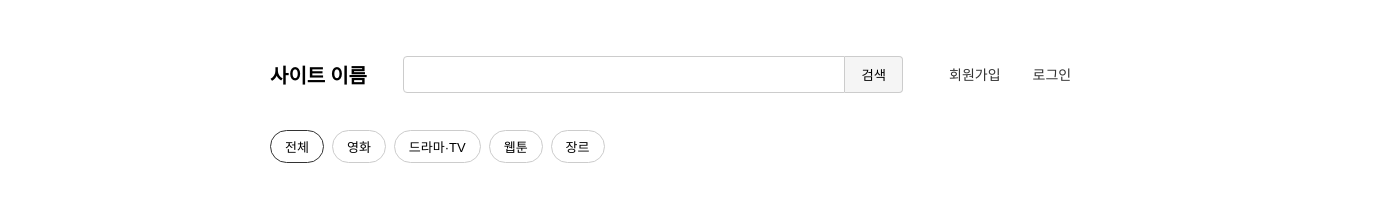
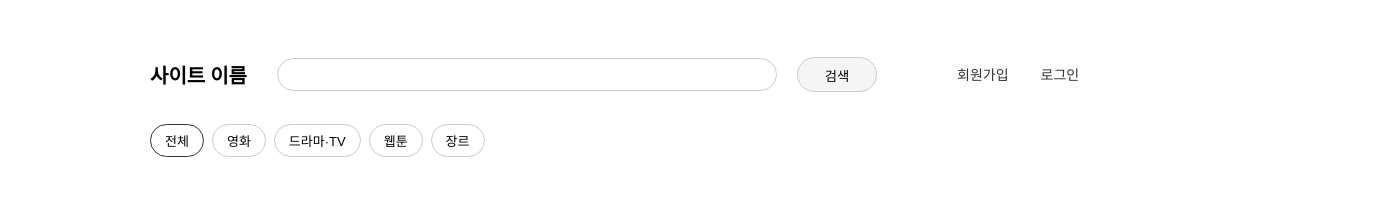
Before and after one commit to dbwls05/StoLink, a website: page pages/search.html in a window 1280 px wide. Shown: the whole page, 1384 px wide, since content can reach past the window. Drawn offline with Linux system fonts and the light colour scheme.

Commit message:
style: 검색 페이지 header 스타일 수정

```diff
--- a/css/search.css
+++ b/css/search.css
@@ -6,11 +6,11 @@
     display: flex;
     align-items: center;
     flex-wrap: wrap;
-    gap: 16px;
+    gap: 10px;
     max-width: 1100px;
     margin: 0 auto;
     padding: 16px 24px;
-    transform: translateX(170px);
+    transform: translateX(50px);
 }
 
 #logo {
@@ -24,6 +24,7 @@
     display: flex;
     flex: 1;
     max-width: 500px;
+    border-radius: 50cm;
 }
 
 .search-bar input {
@@ -32,26 +33,30 @@
     border: 1px solid #ccc;
     border-radius: 4px 0 0 4px;
     outline: none;
+    border-radius: 15cm;
+}
+
+.search-button {
+    padding: 8px 16px;
+    border: 1px solid #ccc;
+    background-color: #f5f5f5;
+    cursor: pointer;
+    border-radius: 2cm;
+    width: 80px;
+    height: 35px;
 
 }
 
-.search-bar button {
-    padding: 8px 16px;
-    border: 1px solid #ccc;
-    border-left: none;
-    border-radius: 0 4px 4px 0;
-    background-color: #f5f5f5;
-    cursor: pointer;
-}
+.search-button:hover {
+    background-color: #e8e8e8;
 
-.search-bar button:hover {
-    background-color: #e8e8e8;
 }
 
 .login-signup {
     display: flex;
     gap: 12px;
     white-space: nowrap;
+    margin-left: 50px;
 }
 
 .login-signup a {
--- a/pages/search.html
+++ b/pages/search.html
@@ -14,8 +14,9 @@
 
         <form class="search-bar">
             <input type="text">
-            <button type="submit">검색</button>
         </form>
+
+        <button type="submit" class="search-button">검색</button>
 
         <div class="login-signup">
             <a href="signup.html">회원가입</a>
```
